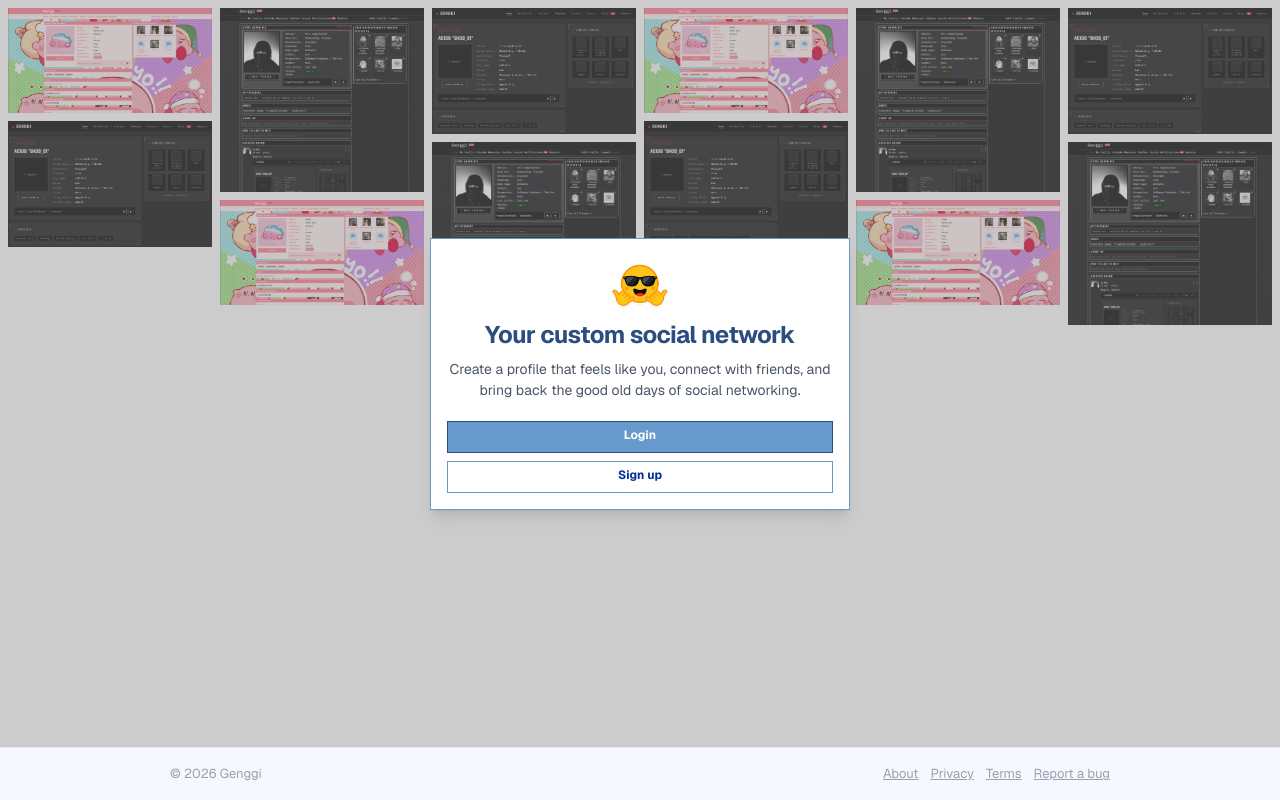
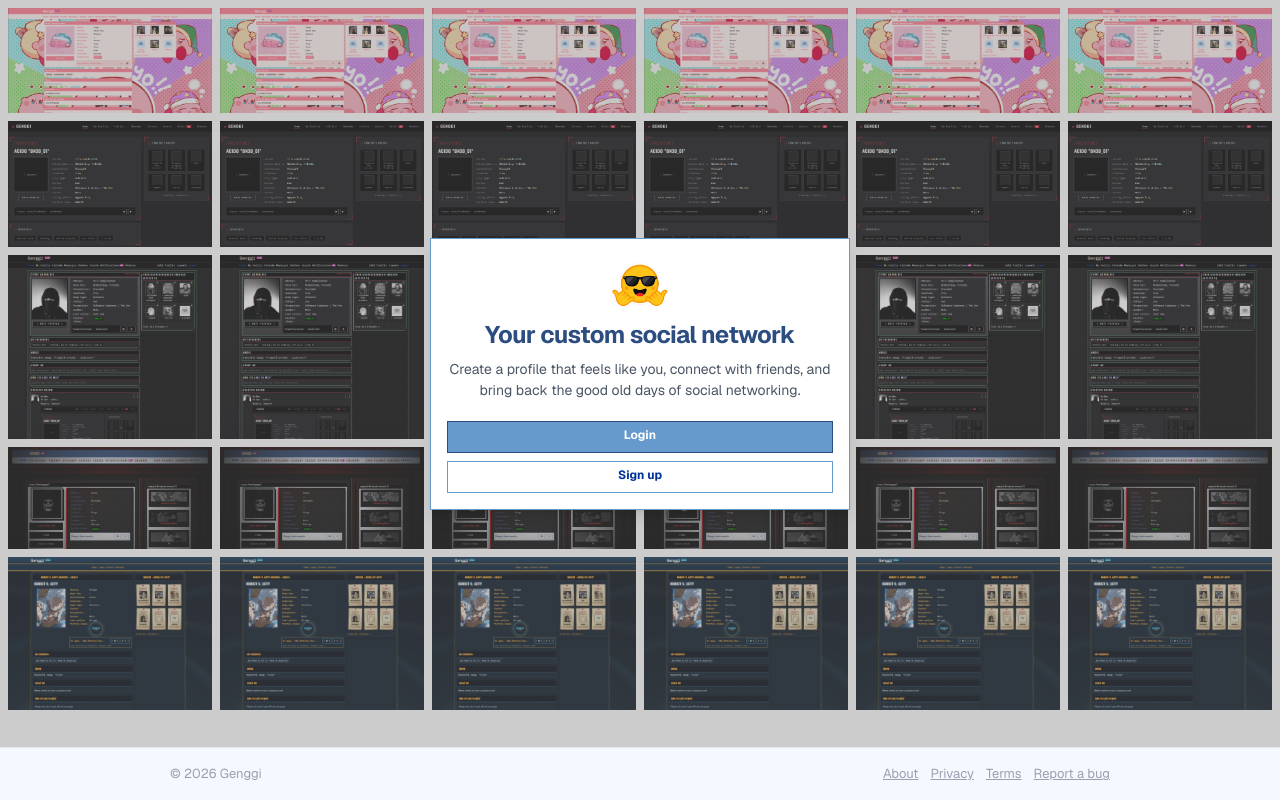
Before and after one commit to junsantilla/genggi, a Next.js app: page / in a window 1280 px wide. Built offline with nearby package versions, Linux system fonts and the light colour scheme; no server answers.

Commit message:
add images in masonry

```diff
--- a/app/components/MasonryBackground.tsx
+++ b/app/components/MasonryBackground.tsx
@@ -2,14 +2,16 @@ const MASONRY_IMAGES = [
     "/images/layouts/1.webp",
     "/images/layouts/2.png",
     "/images/layouts/3.png",
+    "/images/layouts/4.png",
+    "/images/layouts/5.png",
 ];
 
-const MASONRY_IMAGE_COUNT = 12;
+const MASONRY_IMAGE_COUNT = 38;
 
 export default function MasonryBackground() {
     return (
         <div
-            className="auth-masonry pointer-events-none absolute inset-0 h-[150px] overflow-hidden columns-2 gap-2 p-2 sm:columns-4 lg:columns-6 mt-2"
+            className="auth-masonry pointer-events-none absolute inset-0 h-[150px] overflow-hidden gap-2 p-2 columns-4 lg:columns-6 mt-2"
             aria-hidden="true"
         >
             {Array.from({ length: MASONRY_IMAGE_COUNT }, (_, index) => {
--- a/app/globals.css
+++ b/app/globals.css
@@ -80,7 +80,7 @@ body {
     column-gap: 8px;
     overflow: hidden;
     padding: 8px;
-    opacity: 0.72;
+    opacity: 0.8;
 }
 
 .auth-masonry-image {
```
Also changed, not shown: public/images/layouts/4.png (added), public/images/layouts/5.png (added).
